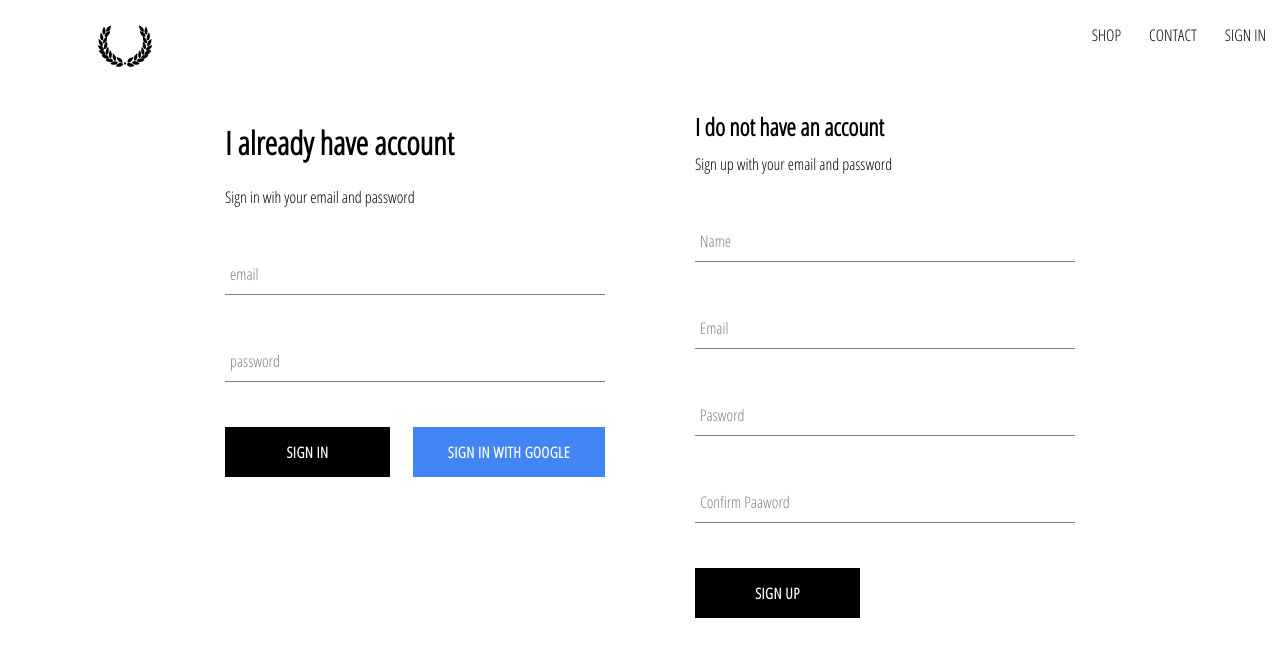
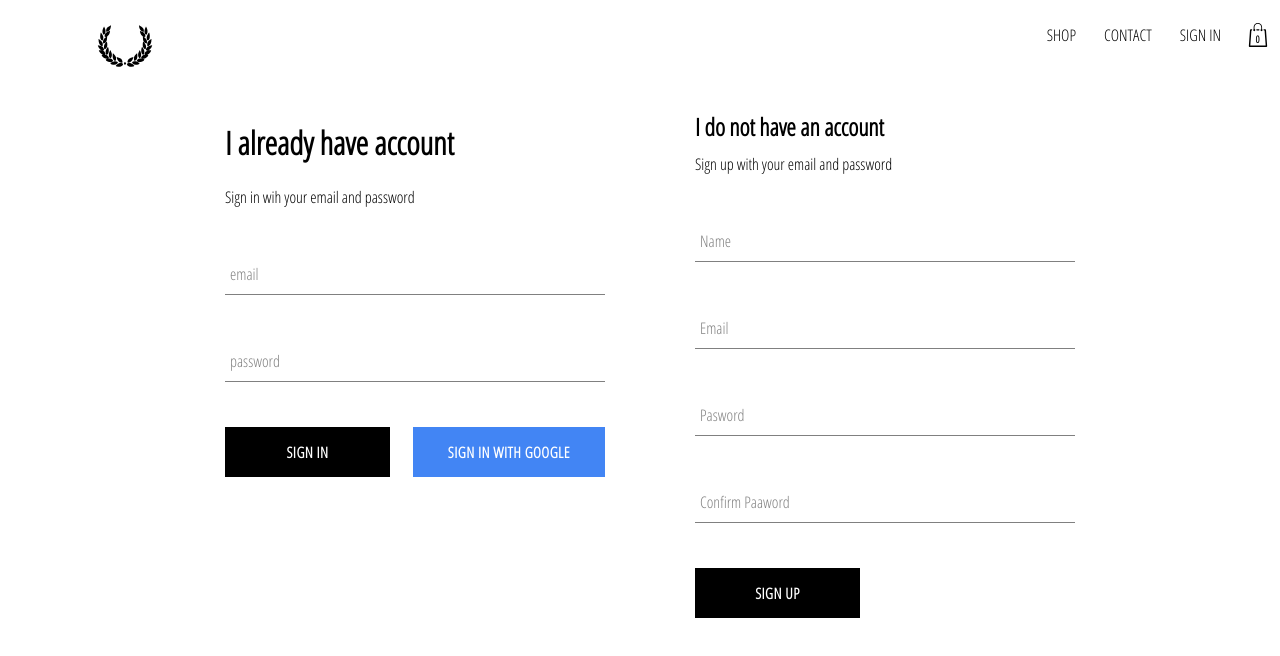
Before and after one commit to Bheng18/React2021-w-redux-Hook-GraphQL--Pizza, a React (Create React App) app: page /signIn in a window 1280 px wide. Shown: the top 656 px of the page. Built offline with nearby package versions, Linux system fonts and the light colour scheme; no server answers.

Commit message:
added cart-icon and cart dropdown

```diff
--- /dev/null
+++ b/src/components/cart-icon/cart-icon.styles.scss
@@ -0,0 +1,21 @@
+.cart-icon {
+    width: 45px;
+    height: 45px;
+    position: relative;
+    display: flex;
+    align-items: center;
+    justify-content: center;
+    cursor: pointer;
+
+    .shopping-icon {
+       width: 24px;
+       height: 24px;
+    }
+
+    .item-count {
+        position: absolute;
+        font-size: 10px;
+        font-weight: bold;
+        bottom: 12px;
+    }
+}
--- /dev/null
+++ b/src/components/cart-icon/cartIcon.component.js
@@ -0,0 +1,20 @@
+import React from 'react';
+import { connect } from 'react-redux';
+
+import { ReactComponent as ShoppingIcon } from '../../assets/shopping-bag.svg';
+import { toggleCartHidden } from '../../redux/cart/cart.actions';
+
+import './cart-icon.styles.scss';
+
+const CartIcon = ({ toggleCartHidden }) => (
+  <div className='cart-icon' onClick={toggleCartHidden}>
+     <ShoppingIcon className='shopping-icon' />
+     <span className='item-count'>0</span>
+  </div>
+);
+
+const mapDispatchToProps = (dispatch) => ({
+  toggleCartHidden: () => dispatch(toggleCartHidden())
+})
+
+export default connect(null, mapDispatchToProps)(CartIcon);
--- /dev/null
+++ b/src/components/cart/cart.component.js
@@ -0,0 +1,13 @@
+import React from "react";
+import CustomButton from "../customButton/customButton.component";
+
+import './cart.styles.scss';
+
+const Cart = () => (
+  <div className='cart'>
+      <div className='cart-items' />
+      <CustomButton>GO TO CHECKOUT</CustomButton>
+  </div>
+);
+
+export default Cart;
--- /dev/null
+++ b/src/components/cart/cart.styles.scss
@@ -0,0 +1,23 @@
+.cart {
+    position: absolute;
+    width: 240px;
+    height: 340px;
+    display: flex;
+    flex-direction: column;
+    padding: 20px;
+    border: 1px solid black;
+    background-color: white;
+    top: 80px;
+    right: 0;
+    z-index: 5;
+
+    .cart-items {
+        height: 240px;
+        display: flex;
+        flex-direction: column;
+        overflow: scroll;
+    }
+    .button {
+        margin-top: auto;
+    }
+}
--- a/src/components/header/header.component.js
+++ b/src/components/header/header.component.js
@@ -3,9 +3,11 @@
 import { Link } from "react-router-dom";
 import { ReactComponent as Logo } from '../../assets/olympicAward.svg';
 import { auth } from "../../firebase/firebase.utils";
+import CartIcon from "../cart-icon/cartIcon.component";
+import Cart from "../cart/cart.component";
 import './header.style.scss';
 
-const Header = ({ currentUser }) => (
+const Header = ({ currentUser, hidden }) => (
     <div className='header'>
             <Link className='logo-container' to='/'>
                 <Logo className='logo' />
@@ -26,13 +28,15 @@
                </Link>
               )
            }
-
+           <CartIcon />
        </div>
+       { hidden ? null : <Cart /> }
     </div>
 );
 
 const mapStateToProps = (state) => ({
-  currentUser: state.user.currentUser
+  currentUser: state.user.currentUser,
+  hidden: state.cart.hidden
 });
 
 export default connect(mapStateToProps)(Header);
--- /dev/null
+++ b/src/redux/cart/cart.actions.js
@@ -0,0 +1,5 @@
+import { CartActionTypes } from "./cart.types"
+
+export const toggleCartHidden = () => ({
+  type: CartActionTypes.TOGGLE_CART_HIDDEN
+})
--- /dev/null
+++ b/src/redux/cart/cart.reducer.js
@@ -0,0 +1,19 @@
+import { CartActionTypes } from "./cart.types";
+
+const INITIAL_STATE = {
+    hidden: true
+}
+
+const cartReducer = (state = INITIAL_STATE, action) => {
+    switch(action.type){
+       case CartActionTypes.TOGGLE_CART_HIDDEN:
+           return {
+               ...state,
+               hidden: !state.hidden
+           }
+       default:
+           return state;
+    }
+}
+
+export default cartReducer;
--- /dev/null
+++ b/src/redux/cart/cart.types.js
@@ -0,0 +1,3 @@
+export const CartActionTypes = {
+    TOGGLE_CART_HIDDEN: 'TOGGLE_CART_HIDDEN'
+}
--- a/src/redux/root-reducer.js
+++ b/src/redux/root-reducer.js
@@ -1,7 +1,9 @@
 import { combineReducers } from 'redux';
 
+import cartReducer from './cart/cart.reducer';
 import userReducer from './user/user.reducer';
 
 export default combineReducers({
-   user: userReducer
+   user: userReducer,
+   cart: cartReducer
 });
```
Also changed, not shown: src/assets/shopping-bag.svg (added), 1 other file (tests, documents, lock files or other folders).
